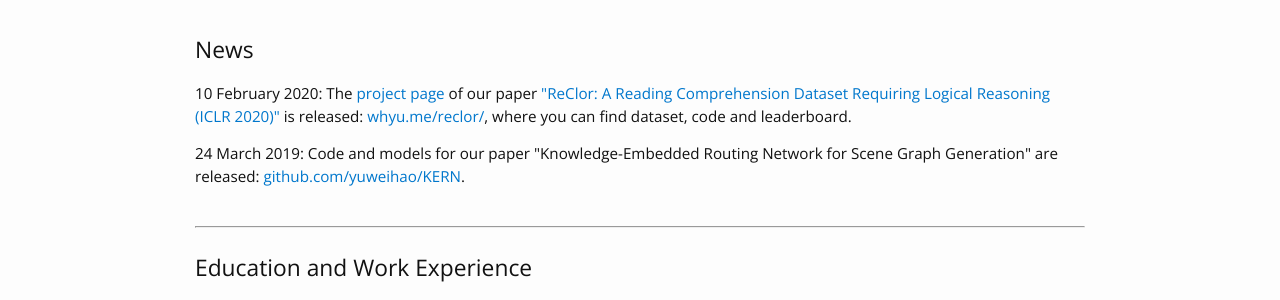
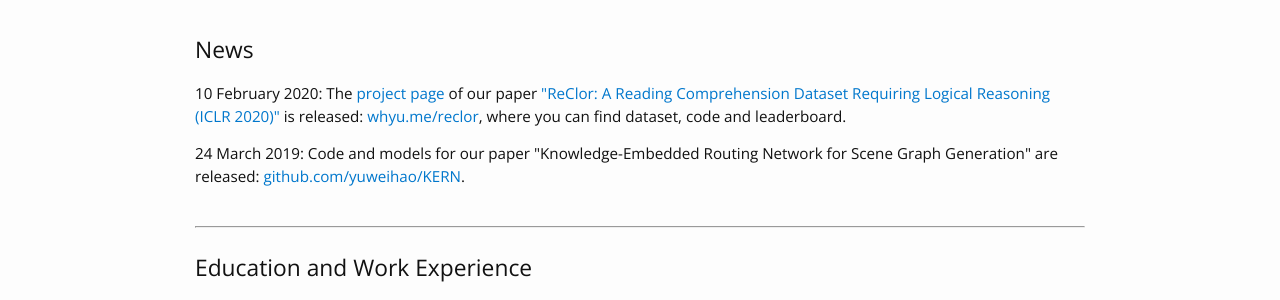
Before and after one commit to yuweihao/yuweihao.github.io, a Jekyll site: the page built from index.html, in a window 1280 px wide. Shown: the part 380-680 px from the top of the page. Built offline with Jekyll 4.4.1, drawn with Linux system fonts in a browser that asks for light colours.

```diff
--- a/index.html
+++ b/index.html
@@ -38,7 +38,7 @@ Email: weihaoyu6 [at] gmail [dot] com <br>
 <br>
 <br>
 <h2>News</h2>
-	<p>10 February 2020: The <a href="http://whyu.me/reclor/" target="_blank" rel="external">project page</a> of our paper <a href="https://openreview.net/forum?id=HJgJtT4tvB" target="_blank" rel="external">"ReClor: A Reading Comprehension Dataset Requiring Logical Reasoning (ICLR 2020)"</a> is released: <a href="http://whyu.me/reclor/" target="_blank" rel="external">whyu.me/reclor/</a>, where you can find dataset, code and leaderboard.</p>
+	<p>10 February 2020: The <a href="http://whyu.me/reclor/" target="_blank" rel="external">project page</a> of our paper <a href="https://openreview.net/forum?id=HJgJtT4tvB" target="_blank" rel="external">"ReClor: A Reading Comprehension Dataset Requiring Logical Reasoning (ICLR 2020)"</a> is released: <a href="http://whyu.me/reclor/" target="_blank" rel="external">whyu.me/reclor</a>, where you can find dataset, code and leaderboard.</p>
 	<p>24 March 2019: Code and models for our paper "Knowledge-Embedded Routing Network for Scene Graph Generation" are released: <a href="https://github.com/yuweihao/KERN" target="_blank" rel="external">github.com/yuweihao/KERN</a>.</p>
 <br>
 <hr>
```
